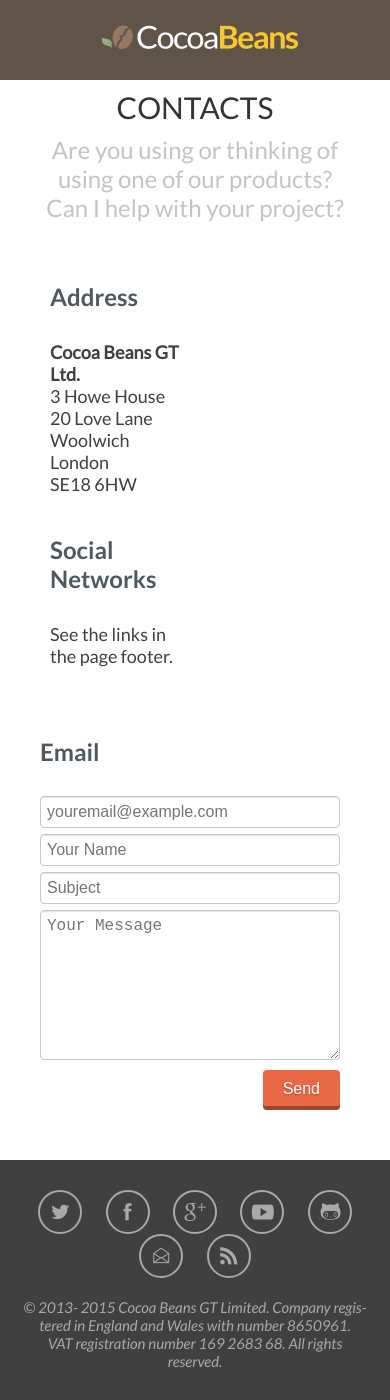
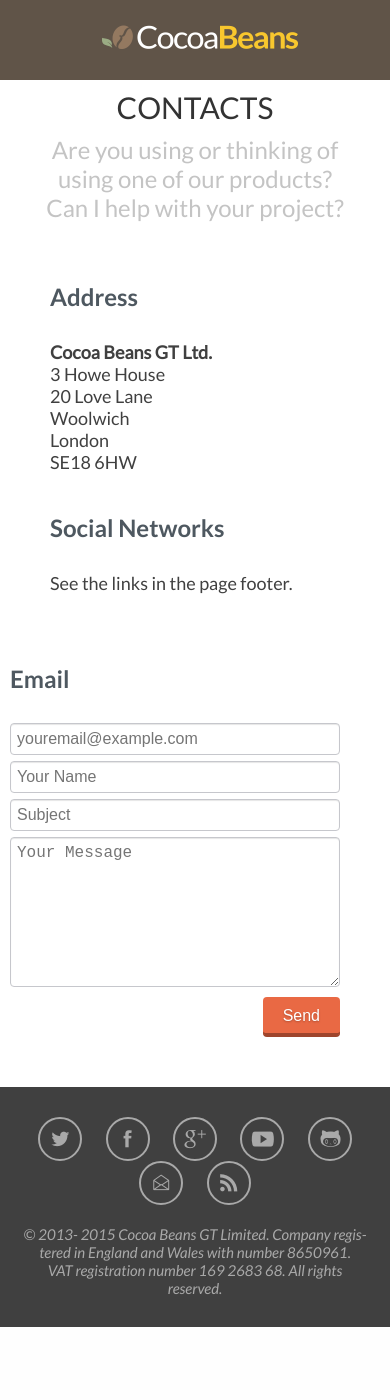
Before and after one commit to cocoabeansltd/cocoabeansltd.github.io, a Jekyll site: the page built from index.html, in a window 390 px wide and 1400 px high, scrolled down 432 px. Built offline with Jekyll 4.4.1, drawn with Linux system fonts in a browser that asks for light colours; nearby versions of some CDN libraries; Markdown is read by kramdown in place of the engine named in the settings; after the commit the page ends 1759 px from its top, so only the background shows below that.

Commit message:
Style improvements.

```diff
--- a/css/index.css
+++ b/css/index.css
@@ -83,3 +83,16 @@
 	height: 150px;
 	vertical-align: top;
 }
+
+@media screen and (max-width:400px) {
+
+	#contact_info {
+		display: block;
+		width: 100%;
+	}
+
+	#contact_form {
+		display: block;
+		width: 100%;
+	}
+}
```
